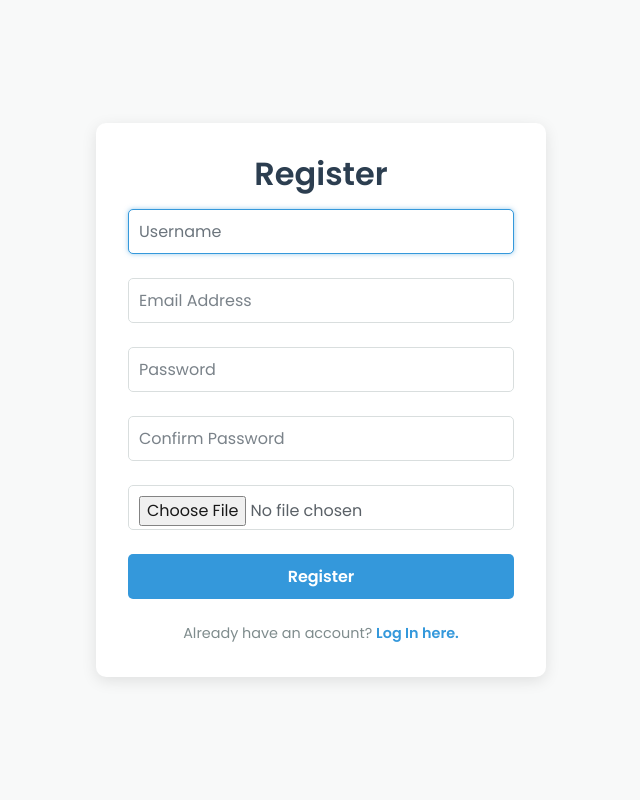
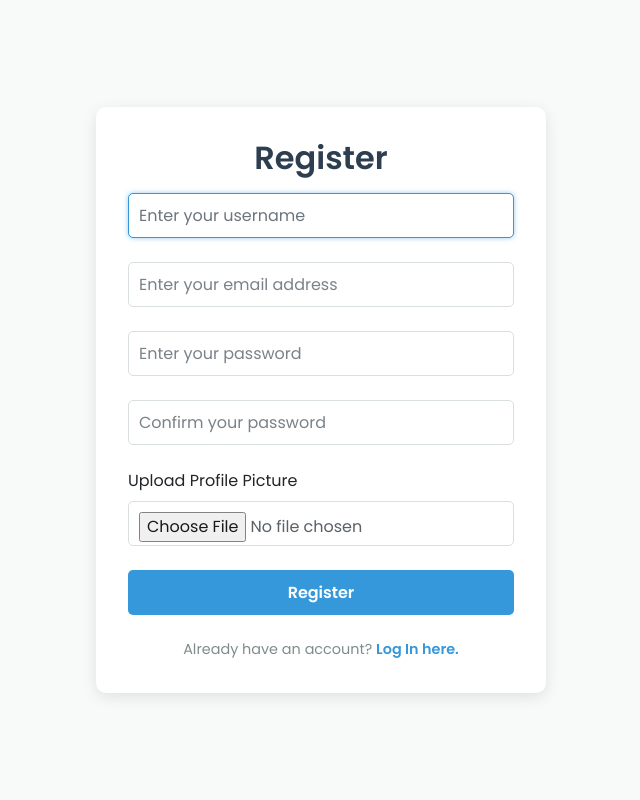
Before and after one commit to ryenl/hack4good, a Django app: page /register in a window 1280 px wide. Shown: the part 56-856 px from the top of the page, without its empty margins (319-959 px from the left). Run offline with Django 4.2, Linux system fonts and the light colour scheme; some libraries are stand-ins or nearby versions.

Commit message:
require upload of profile pic during registration

```diff
--- a/HR/templates/register.html
+++ b/HR/templates/register.html
@@ -111,35 +111,42 @@
                     autofocus
                     type="text"
                     name="username"
-                    placeholder="Username">
+                    placeholder="Enter your username"
+                    required>
             </div>
             <div class="form-group">
                 <input
                     class="form-control"
                     type="email"
                     name="email"
-                    placeholder="Email Address">
+                    placeholder="Enter your email address"
+                    required>
             </div>
             <div class="form-group">
                 <input
                     class="form-control"
                     type="password"
                     name="password"
-                    placeholder="Password">
+                    placeholder="Enter your password"
+                    required>
             </div>
             <div class="form-group">
                 <input
                     class="form-control"
                     type="password"
                     name="confirmation"
-                    placeholder="Confirm Password">
+                    placeholder="Confirm your password"
+                    required>
             </div>
             <div class="form-group">
+                <label for="profileimage" class="form-label">Upload Profile Picture</label>
                 <input
                     type="file"
                     id="profileimage"
                     name="profileimage"
-                    class="form-control">
+                    class="form-control"
+                    accept="image/*"
+                    required>
             </div>
             <button class="btn btn-primary" type="submit">Register</button>
         </form>
```
Also changed, not shown: db.sqlite3, 1 other file.
